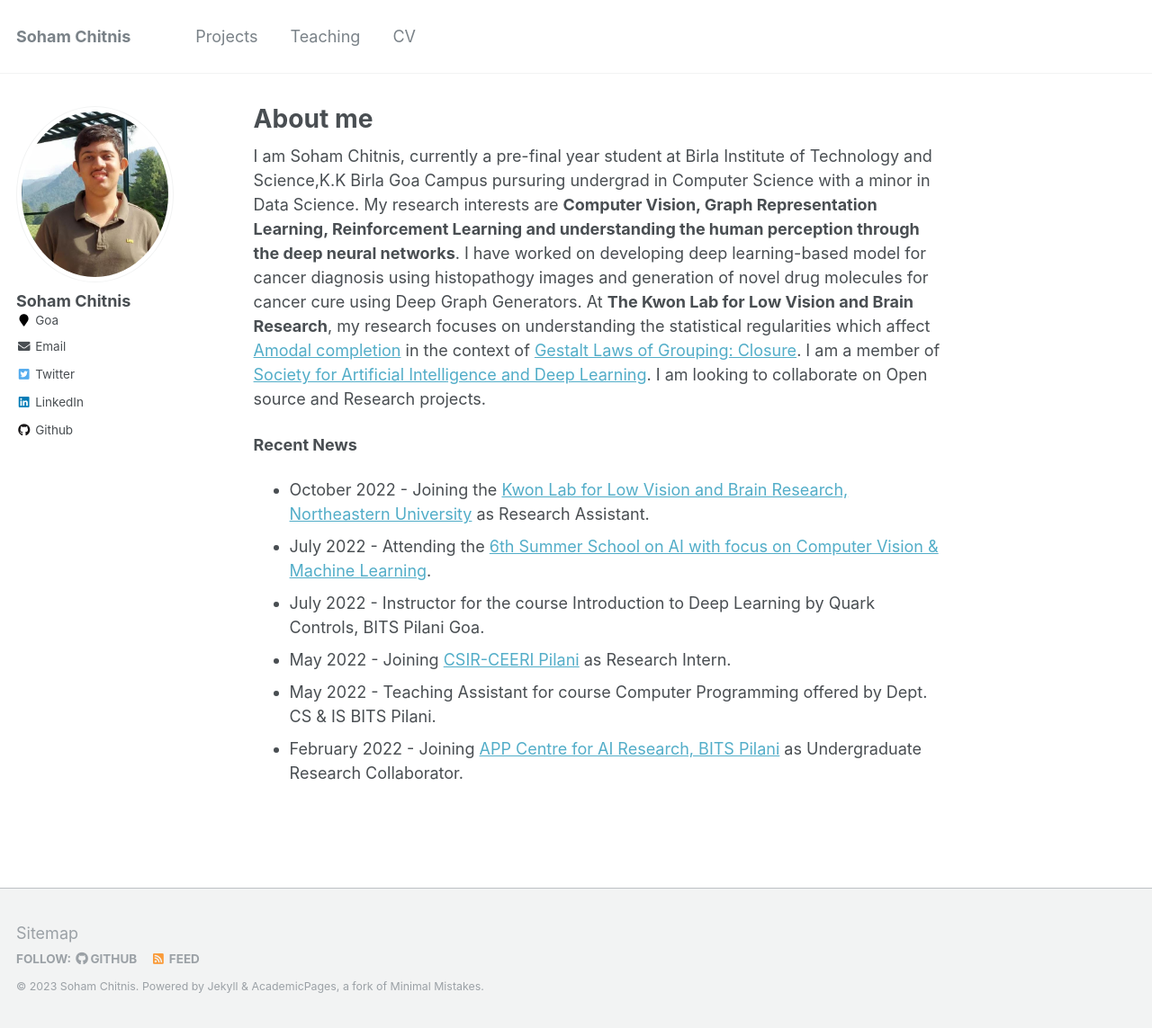
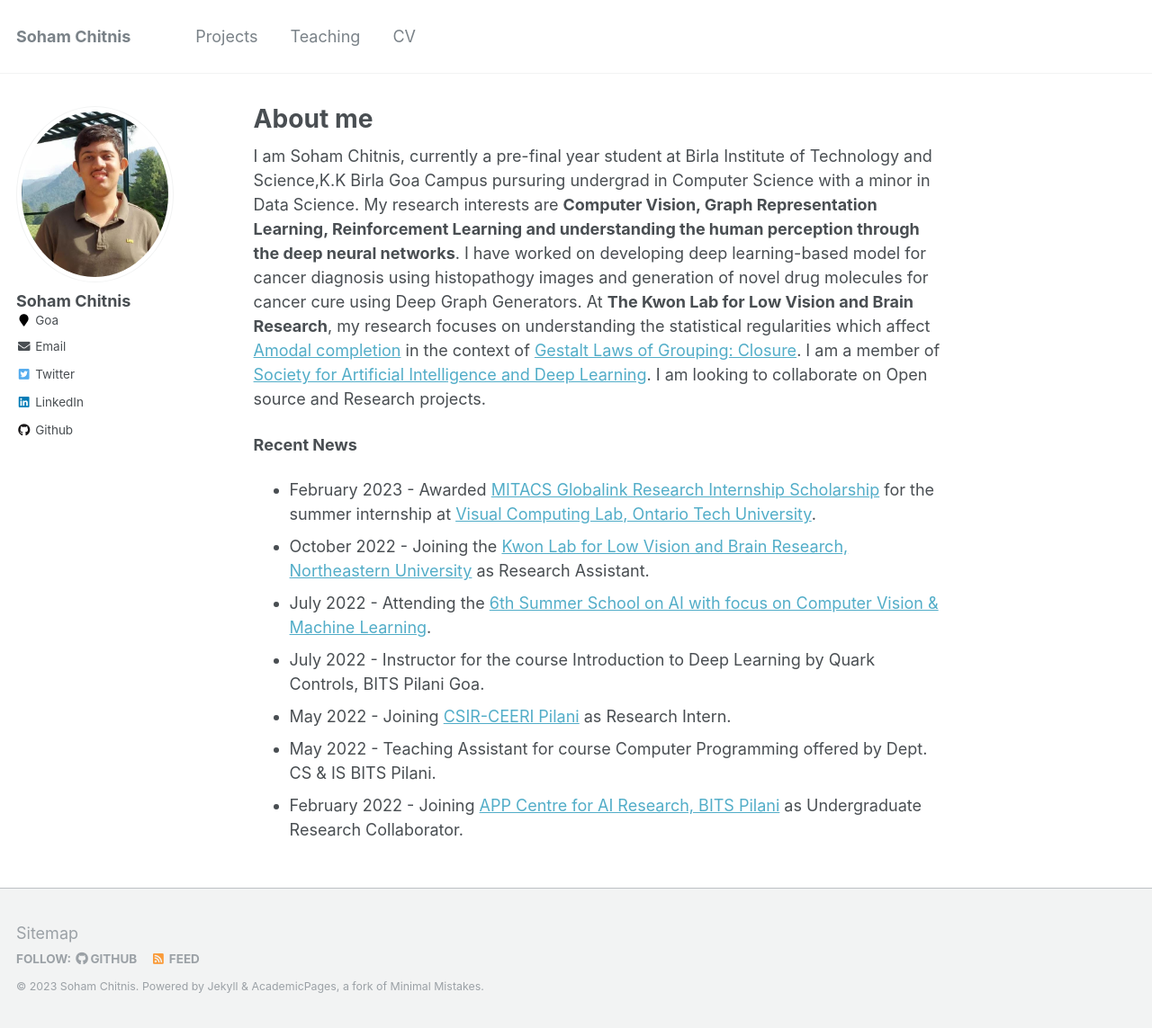
Before and after one commit to soham-chitnis10/soham-chitnis10_archived.github.io, a Jekyll site: the page built from _pages/about.md, in a window 1280 px wide and 1143 px high. Shown: the whole window at 90% size. Built offline with Jekyll 4.4.1, drawn with Linux system fonts in a browser that asks for light colours.

Commit message:
Update about.md

```diff
--- a/_pages/about.md
+++ b/_pages/about.md
@@ -13,6 +13,7 @@ I am Soham Chitnis, currently a pre-final year student at Birla Institute of Tec
 
 **Recent News**
 
+* February 2023 - Awarded [MITACS Globalink Research Internship Scholarship](https://www.mitacs.ca/en/programs/globalink/globalink-research-internship) for the summer internship at [Visual Computing Lab, Ontario Tech University](http://vclab.science.uoit.ca/).
 * October 2022 - Joining the [Kwon Lab for Low Vision and Brain Research, Northeastern University](https://kwonlab.sites.northeastern.edu/) as Research Assistant.
 * July 2022 - Attending the [6th Summer School on AI with focus on Computer Vision & Machine Learning](http://cvit.iiit.ac.in/summerschool2022/index.php).
 * July 2022 - Instructor for the course Introduction to Deep Learning by Quark Controls, BITS Pilani Goa.
```
